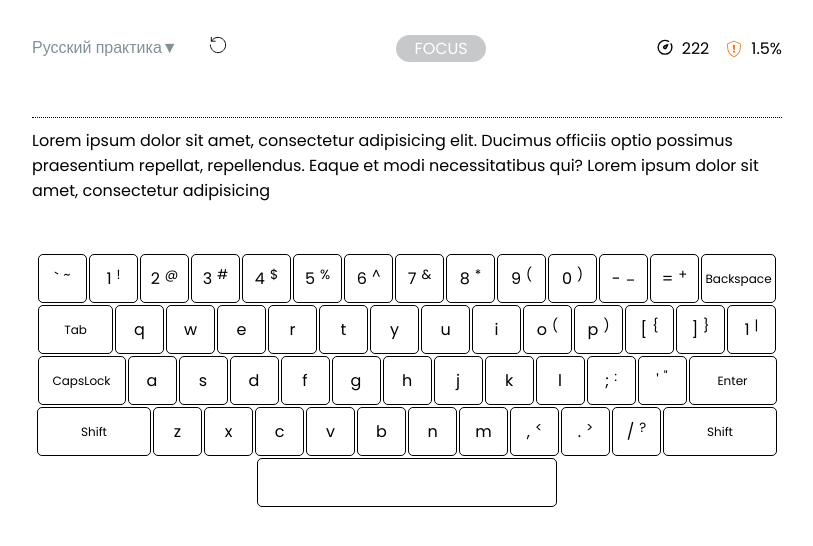
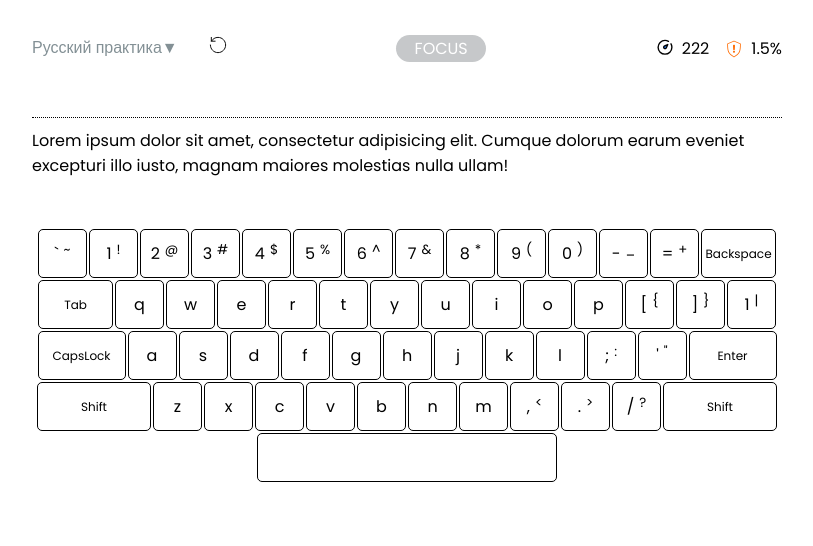
Before and after one commit to sashka311/blind-printing-simulator, a React (Create React App) app: page / in a window 1280 px wide. Shown: the top 546 px of the page, without its empty margins (233-1046 px from the left). Built offline with nearby package versions, Linux system fonts and the light colour scheme.

Commit message:
keyboard

```diff
--- a/src/components/InputForm/InputForm.jsx
+++ b/src/components/InputForm/InputForm.jsx
@@ -1,22 +1,38 @@
 import React, { useState } from "react";
 import c from "../InputForm/InputForm.module.css";
+import Text from "./Text";
 
 const InputForm = () => {
-  const [inputText, setInputText] = useState("");
+  const [inputValue, setInputValue] = useState("");
+  const [expectedSymbol, setExpectedSymbol] = useState(0);
 
+  const handleInputOnChange = (e) => {
+    setInputValue(e.target.value);
+  };
+  const textArr =
+    "Lorem ipsum dolor sit amet, " +
+    "consectetur adipisicing elit. Cumque " +
+    "dolorum earum eveniet excepturi illo iusto, " +
+    "magnam maiores molestias nulla ullam!";
+
+  const checkInput = (e) => {
+    console.log(e.key + " " + textArr[expectedSymbol]);
+    if (e.key !== textArr[expectedSymbol] && e.key.length === 1) {
+      setInputValue(inputValue.slice(0, -1));
+    }
+    if (e.key === textArr[expectedSymbol])
+      setExpectedSymbol(expectedSymbol + 1);
+  };
   return (
     <div>
       <input
         className={c.input}
-        value={inputText}
-        onChange={(e) => setInputText(e.target.value)}
+        value={inputValue}
+        onChange={handleInputOnChange}
+        onKeyUp={checkInput}
         type="text"
       />
-      <div className={c.text}>
-        Lorem ipsum dolor sit amet, consectetur adipisicing elit. Ducimus
-        officiis optio possimus praesentium repellat, repellendus. Eaque et modi
-        necessitatibus qui? Lorem ipsum dolor sit amet, consectetur adipisicing
-      </div>
+      <div className={c.text}>{textArr}</div>
     </div>
   );
 };
--- /dev/null
+++ b/src/components/InputForm/Text.jsx
@@ -0,0 +1,11 @@
+import React from "react";
+import c from "../InputForm/InputForm.module.css";
+
+const Text = ({
+  inputValue,
+  setInputValue,
+  expectedSymbol,
+  setExpectedSymbol,
+}) => {};
+
+export default Text;
--- a/src/components/Keyboard/Keyboard.css
+++ b/src/components/Keyboard/Keyboard.css
@@ -19,11 +19,11 @@
   margin: 1px;
   border: 1px solid black;
   border-radius: 5px;
-  transition: background-color 0.1s linear;
+  transition: background-color 0.2s linear;
 }
 
 .active {
-  background: #cbcbcb;
+  background: #afafaf;
 }
 
 .sup {
--- a/src/components/Keyboard/Keyboard.jsx
+++ b/src/components/Keyboard/Keyboard.jsx
@@ -30,8 +30,8 @@ const Keyboard = () => {
       { value: "y", sup: "", className: "key" },
       { value: "u", sup: "", className: "key" },
       { value: "i", sup: "", className: "key" },
-      { value: "o", sup: "(", className: "key" },
-      { value: "p", sup: ")", className: "key" },
+      { value: "o", sup: "", className: "key" },
+      { value: "p", sup: "", className: "key" },
       { value: "[", sup: "{", className: "key" },
       { value: "]", sup: "}", className: "key" },
       { value: "1", sup: "|", className: "key" },
@@ -68,29 +68,28 @@ const Keyboard = () => {
     [{ value: " ", sup: "", className: "key sys space" }],
   ];
 
-  document.addEventListener("keydown", (e) => {
-    console.log(e.key);
-  });
-
+  //govno
   const handleKeyOnKeyDown = (e) => {
     if (!e.target.type) return;
 
-    const key = document.querySelector(`[data-value="${e.key.toLowerCase()}"]`);
+    let key = document.querySelector(`[data-value="${e.key.toLowerCase()}"]`);
 
-    if (!key) return;
-
-    key.classList.add("active");
+    if (!key) {
+      key = document.querySelector(`[data-sup="${e.key.toLowerCase()}"]`);
+    }
+    if (key) key.classList.add("active");
   };
   const handleKeyOnKeyUp = (e) => {
     if (!e.target.type) return;
 
-    const key = document.querySelector(`[data-value="${e.key.toLowerCase()}"]`);
+    let key = document.querySelector(`[data-value="${e.key.toLowerCase()}"]`);
 
-    if (!key) return;
+    if (!key) {
+      key = document.querySelector(`[data-sup="${e.key.toLowerCase()}"]`);
+    }
 
-    key.classList.remove("active");
+    if (key) key.classList.remove("active");
   };
-
   document.addEventListener("keydown", handleKeyOnKeyDown);
   document.addEventListener("keyup", handleKeyOnKeyUp);
 
--- a/src/components/Keyboard/Keyboard.scss
+++ b/src/components/Keyboard/Keyboard.scss
@@ -17,10 +17,10 @@
   margin: 1px;
   border: 1px solid black;
   border-radius: 5px;
-  transition: background-color 0.1s linear;
+  transition: background-color 0.2s linear;
 }
 .active {
-  background: #cbcbcb;
+  background: #afafaf;
 }
 .sup {
   margin-left: 5px;
--- a/src/components/Line.jsx
+++ b/src/components/Line.jsx
@@ -7,6 +7,7 @@ const Line = ({ lineArr }) => {
         <div
           key={index}
           data-value={elem.value.toLowerCase()}
+          data-sup={elem.sup}
           className={elem.className}
         >
           {elem.value}
```
